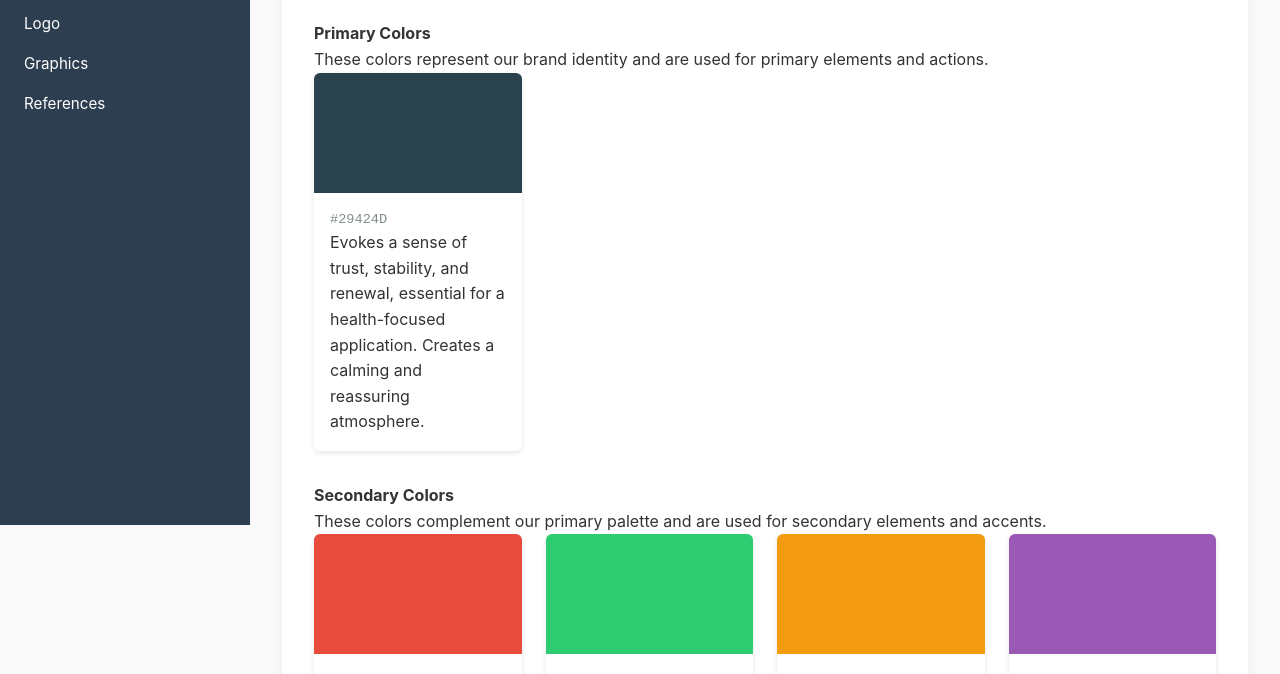
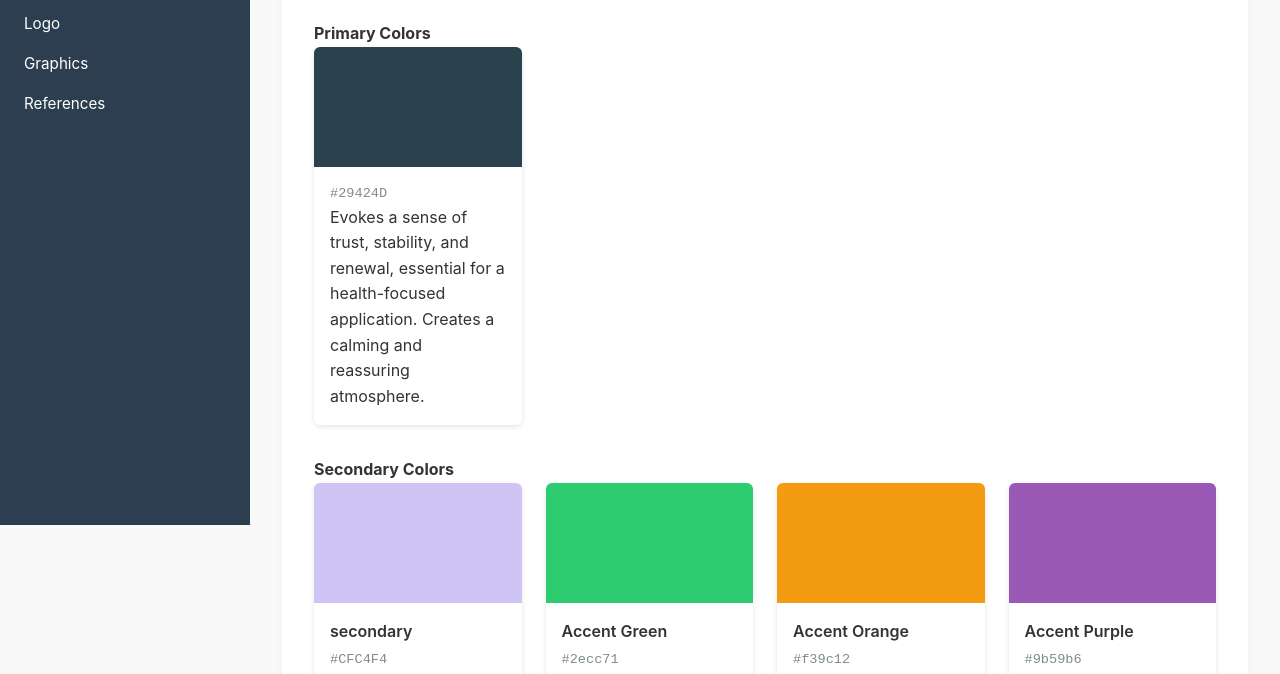
Before and after one commit to rosielee09/Heal_U, a plain HTML site: page colors.html in a window 1280 px wide. Shown: the part 275-949 px from the top of the page. Drawn offline with Linux system fonts and the light colour scheme.

Commit message:
secondary color

```diff
--- a/colors.html
+++ b/colors.html
@@ -40,7 +40,6 @@
         <!-- Primary Colors -->
         <div class="component-section">
             <h4 class="example-title">Primary Colors</h4>
-            <p>These colors represent our brand identity and are used for primary elements and actions.</p>
             <div class="color-grid">
                 <div class="color-item">
                     <div class="color-preview" style="background-color: #29424D;"></div>
@@ -57,13 +56,12 @@
         <!-- Secondary Colors -->
         <div class="component-section" style="margin-top: 2rem;">
             <h4 class="example-title">Secondary Colors</h4>
-            <p>These colors complement our primary palette and are used for secondary elements and accents.</p>
             <div class="color-grid">
                 <div class="color-item">
-                    <div class="color-preview" style="background-color: #e74c3c;"></div>
+                    <div class="color-preview" style="background-color: #CFC4F4;"></div>
                     <div class="color-info">
-                        <div class="color-name">Accent Red</div>
-                        <div class="color-value">#e74c3c</div>
+                        <div class="color-name">secondary</div>
+                        <div class="color-value">#CFC4F4</div>
                     </div>
                 </div>
                 <div class="color-item">
```
